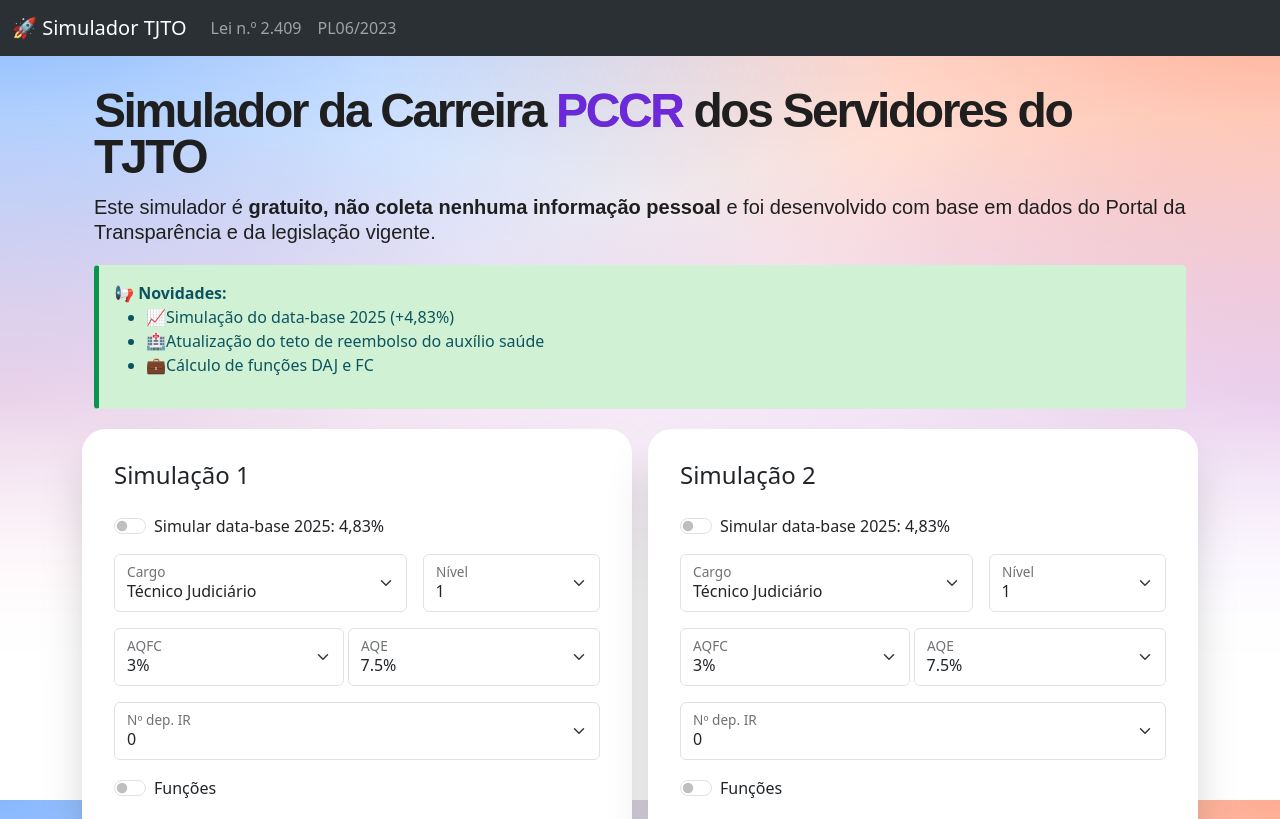
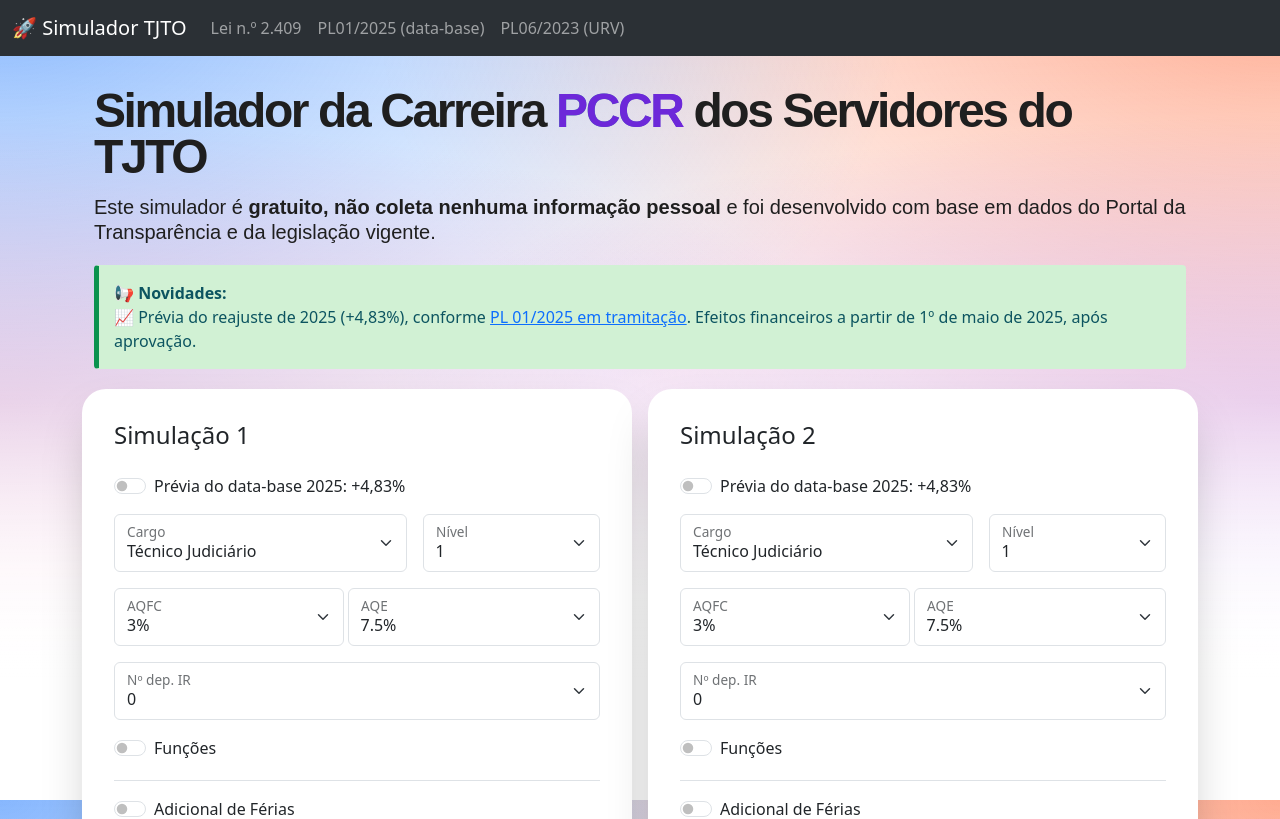
Before and after one commit to guilhermeoq/carreira-tjto, a Vue app: page / in a window 1280 px wide. Shown: the top 819 px of the page. Built offline with nearby package versions, Linux system fonts and the light colour scheme.

Commit message:
update news

```diff
--- a/src/components/Calculadora.vue
+++ b/src/components/Calculadora.vue
@@ -19,11 +19,20 @@
             <a
               class="nav-link"
               href="https://www.tjto.jus.br/component/edocman/685-plano-de-cargos-carreiras-e-remuneracao-dos-servidores-do-tjto/viewdocument/685?Itemid="
+              target="_blank"
               >Lei n.º 2.409</a
             >
           </li>
           <li class="nav-item">
-            <a class="nav-link" href="https://sapl.al.to.leg.br/materia/9605">PL06/2023</a>
+            <a
+              class="nav-link"
+              href="https://sapl.al.to.leg.br/materia/11972"
+              target="_blank"
+              >PL01/2025 (data-base)</a
+            >
+          </li>
+          <li class="nav-item">
+            <a class="nav-link" href="https://sapl.al.to.leg.br/materia/9605" target="_blank">PL06/2023 (URV)</a>
           </li>
         </ul>
       </div>
@@ -40,12 +49,8 @@
         desenvolvido com base em dados do Portal da Transparência e da legislação vigente.
       </p>
       <div class="callout callout-info">
-        <strong>📢 Novidades: </strong>
-        <ul>
-          <li>📈Simulação do data-base 2025 (+4,83%)</li>
-          <li>🏥Atualização do teto de reembolso do auxílio saúde</li>
-          <li>💼Cálculo de funções DAJ e FC</li>
-        </ul>
+        <strong>📢 Novidades: </strong><br>
+          📈 Prévia do reajuste de 2025 (+4,83%), conforme <a href="https://sapl.al.to.leg.br/materia/11972" target="_blank">PL 01/2025 em tramitação</a>. Efeitos financeiros a partir de 1º de maio de 2025, após aprovação.
       </div>
     </div>
     <div class="d-sm-flex gap-3">
@@ -61,7 +66,7 @@
               role="switch"
               id="URVSwitch"
             />
-            <label class="form-check-label" for="URVSwitch">Simular data-base 2025: 4,83% </label>
+            <label class="form-check-label" for="URVSwitch">Prévia do data-base 2025: +4,83%</label>
           </div>
           <div class="d-flex justify-content-center gap-3">
             <!-- SELECTION CARGO -->
```
